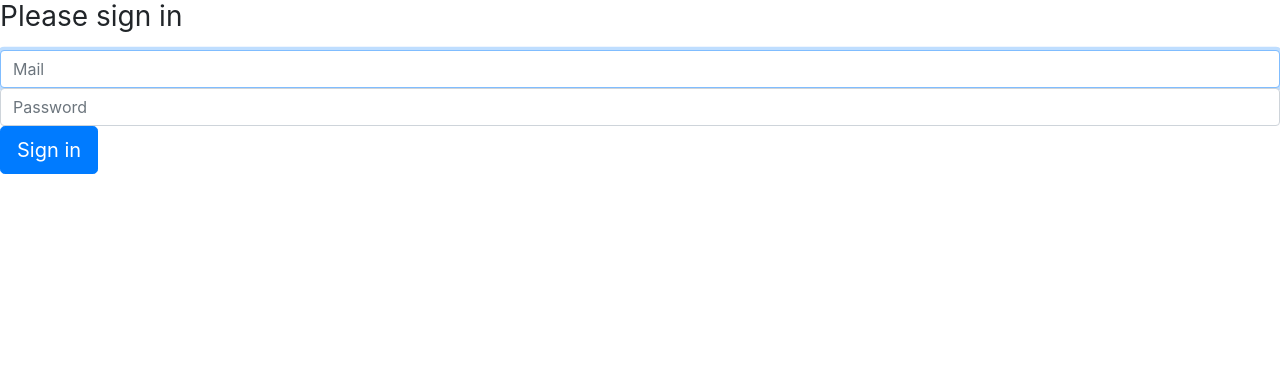
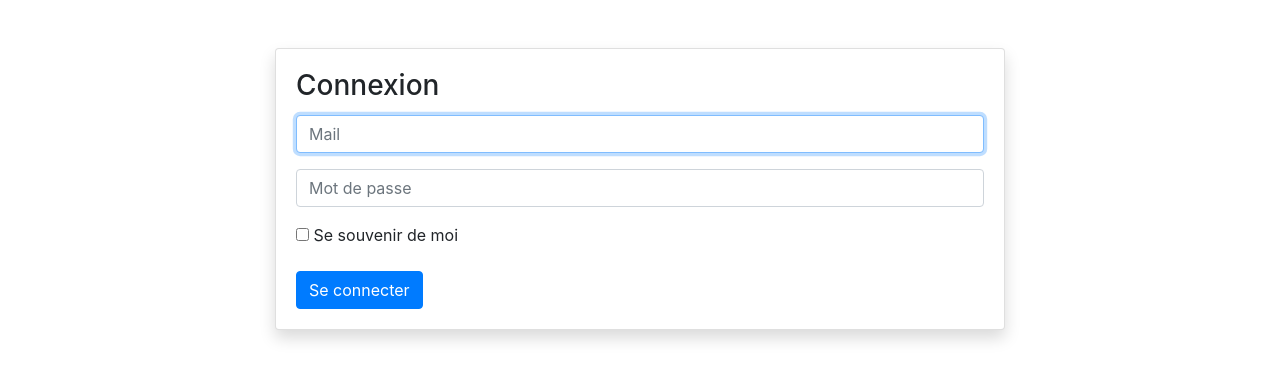
Before and after one commit to alexverdon2018/sortir-com, a Symfony app: template templates/security/login.html.twig in a window 1280 px wide. Shown: the top 380 px of the page. Run offline with Twig, Linux system fonts and the light colour scheme; the template is opened without the code that fills it, so the values that code supplies are empty; some libraries are stand-ins or nearby versions.

Commit message:
IHM Login

```diff
--- a/templates/base.html.twig
+++ b/templates/base.html.twig
@@ -4,7 +4,7 @@
         <meta charset="UTF-8">
         <title>{% block title %}Welcome!{% endblock %}</title>
         {% block stylesheets %}
-            <link rel="stylesheet" href="/vendor/twbs/bootstrap/dist/css/bootstrap.css">
+            <link rel="stylesheet" href="https://stackpath.bootstrapcdn.com/bootstrap/4.3.1/css/bootstrap.min.css">
         {% endblock %}
     </head>
     <body>
--- a/templates/security/login.html.twig
+++ b/templates/security/login.html.twig
@@ -3,6 +3,12 @@
 {% block title %}Log in!{% endblock %}
 
 {% block body %}
+<div class="container">
+    <div class="row justify-content-center">
+        <div class="col-8">
+            <div class="card shadow mt-5">
+                <div class="card-body">
+                    <h3 class="card-title">Connexion</h3>
                     <form method="post">
                         {% if error %}
                             <div class="alert alert-danger">{{ error.messageKey|trans(error.messageData, 'security') }}</div>
@@ -14,29 +20,30 @@
                             </div>
                         {% endif %}
 
-    <h1 class="h3 mb-3 font-weight-normal">Please sign in</h1>
-    <label for="inputMail" class="sr-only">Mail</label>
+                        <div class="form-group">
                             <input type="text" value="{{ last_username }}" name="mail" id="inputMail" class="form-control" placeholder="Mail" required autofocus>
-    <label for="inputPassword" class="sr-only">Password</label>
-    <input type="password" name="password" id="inputPassword" class="form-control" placeholder="Password" required>
+                        </div>
+                        <div class="form-group">
+                            <input type="password" name="password" id="inputPassword" class="form-control" placeholder="Mot de passe" required>
+                        </div>
 
                         <input type="hidden" name="_csrf_token"
                                value="{{ csrf_token('authenticate') }}"
                         >
 
-    {#
-        Uncomment this section and add a remember_me option below your firewall to activate remember me functionality.
-        See https://symfony.com/doc/current/security/remember_me.html
-
                         <div class="checkbox mb-3">
                             <label>
-                <input type="checkbox" name="_remember_me"> Remember me
+                                <input type="checkbox" name="_remember_me"> Se souvenir de moi
                             </label>
                         </div>
-    #}
 
-    <button class="btn btn-lg btn-primary" type="submit">
-        Sign in
-    </button>
+                        <button class="btn btn-primary" type="submit">Se connecter</button>
                     </form>
+                </div>
+            </div>
+
+        </div>
+    </div>
+</div>
+
 {% endblock %}
```
Lines whose indentation alone changed are shown as unchanged.
